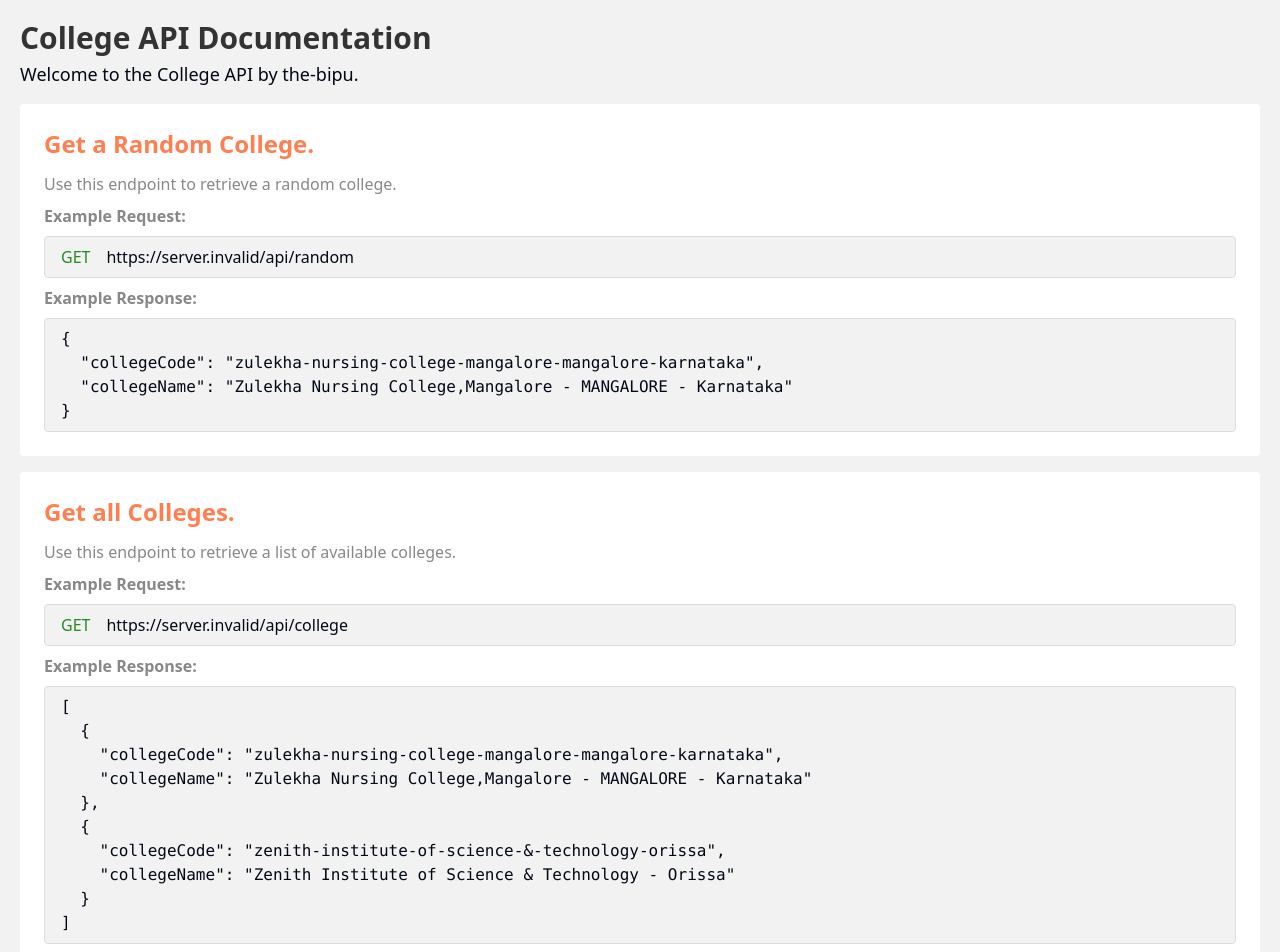
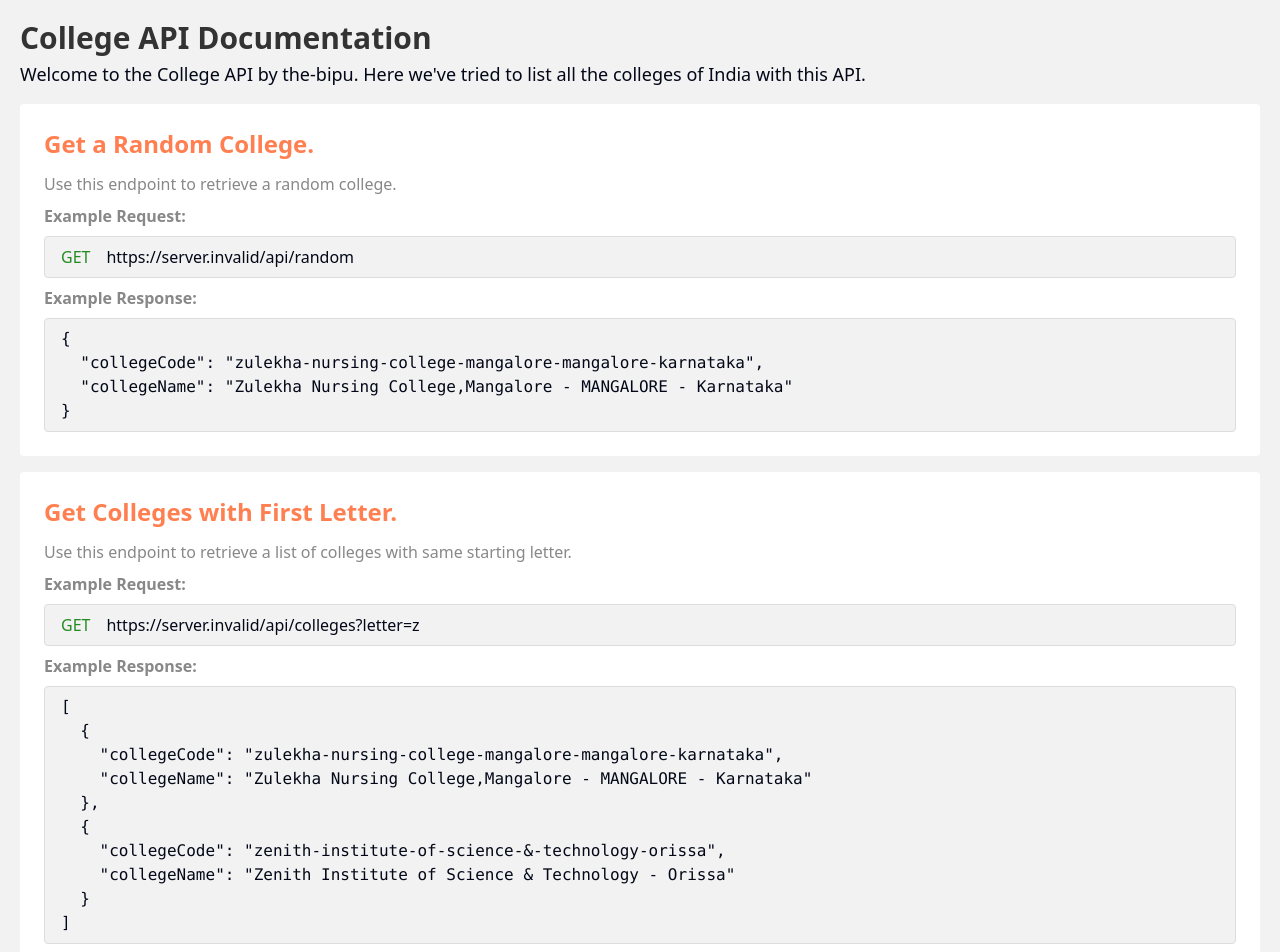
Before and after one commit to the-bipu/college-api-nextjs, a Next.js app: page / in a window 1280 px wide. Shown: the top 952 px of the page. Built offline with nearby package versions, Linux system fonts and the light colour scheme; no server answers.

Commit message:
added new route 🐦‍🔥
added route which returns the list of colleges with specific letters.

```diff
--- a/pages/index.tsx
+++ b/pages/index.tsx
@@ -26,7 +26,7 @@ const Index = () => {
                     <div className="text-3xl font-bold text-[#333333]">
                         College API Documentation
                     </div>
-                    <p className="text-lg">Welcome to the College API by the-bipu.</p>
+                    <p className="text-lg">Welcome to the College API by the-bipu. Here we've tried to list all the colleges of India with this API.</p>
                 </div>
 
                 <div className="flex flex-col bg-[#fff] p-6 rounded">
@@ -45,6 +45,25 @@ const Index = () => {
                     <p className="text-[#888] font-semibold mb-2">Example Response:</p>
                     <pre className="bg-[#f2f2f2] rounded px-4 py-2 border border-[#ddd] flex flex-row gap-4 space-mono">
                         {JSON.stringify(college, null, 2)}
+                    </pre>
+                </div>
+
+                <div className="flex flex-col bg-[#fff] p-6 rounded">
+                    <h3 className="text-[#ff7f50] text-2xl font-bold mb-3">Get Colleges with First Letter.</h3>
+                    <p className="text-[#888] mb-2">
+                        Use this endpoint to retrieve a list of colleges with same starting letter.
+                    </p>
+                    <p className="text-[#888] font-semibold mb-2">Example Request:</p>
+                    <div
+                        className="bg-[#f2f2f2] rounded px-4 py-2 border border-[#ddd] flex flex-row gap-4 mb-2"
+                    >
+                        <span className="text-[#228b22]">GET</span>
+                        <span className="space-mono"
+                        >{process.env.NEXT_PUBLIC_BASE_URL}/api/colleges?letter=z</span>
+                    </div>
+                    <p className="text-[#888] font-semibold mb-2">Example Response:</p>
+                    <pre className="bg-[#f2f2f2] rounded px-4 py-2 border border-[#ddd] flex flex-row gap-4 space-mono">
+                        {JSON.stringify(collegeList, null, 2)}
                     </pre>
                 </div>
 
```
Also changed, not shown: app/api/colleges/route.js (added, +35 -0 lines).
